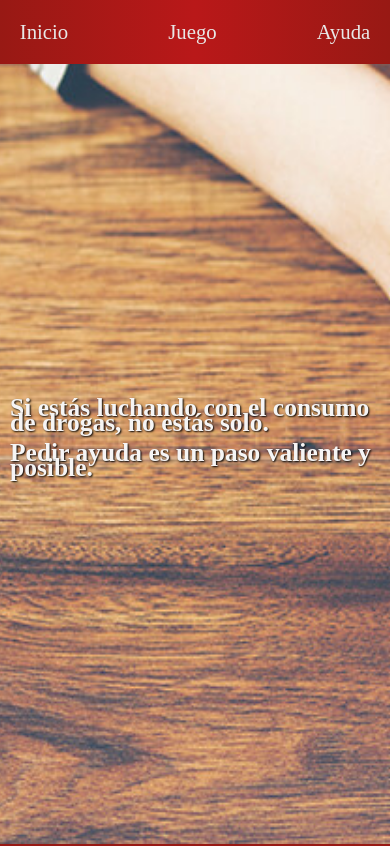
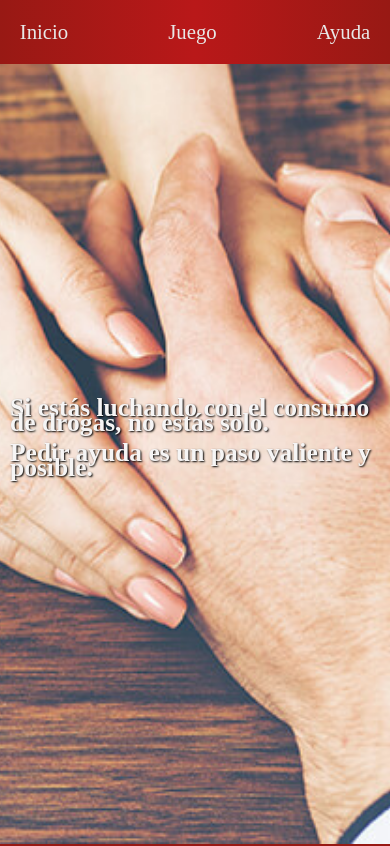
Before and after one commit to JaviFrost8/vicio, a React (Vite) app: page /help in a window 390 px wide. Shown: the top 846 px of the page. Built offline with nearby package versions, Linux system fonts and the light colour scheme; a web font is replaced by a local one.

Commit message:
'responsive2'

```diff
--- a/src/App.css
+++ b/src/App.css
@@ -727,7 +727,7 @@ a {
     background-image: url('../public/images/manos.jpg');
     background-repeat: no-repeat;
     background-size: cover;
-    background-position-x: -800px;
+    background-position-x: -1200px;
     width: 100%;
     height: 100vh;
   }
@@ -764,9 +764,11 @@ a {
     justify-content: center;
     flex-direction: column;
     width: 95%;
+    padding-bottom: 30px;
   }
 
   .warning-limits-div-text{
+    width: 90%;
     text-align: center;
     padding: 10px;
     font-size: 18px;
@@ -857,7 +859,7 @@ a {
     background-image: url('../public/images/manos.jpg');
     background-repeat: no-repeat;
     background-size: cover;
-    background-position-x: -900px;
+    background-position-x: -1500px;
     width: 100%;
     height: 100vh;
   }
```
